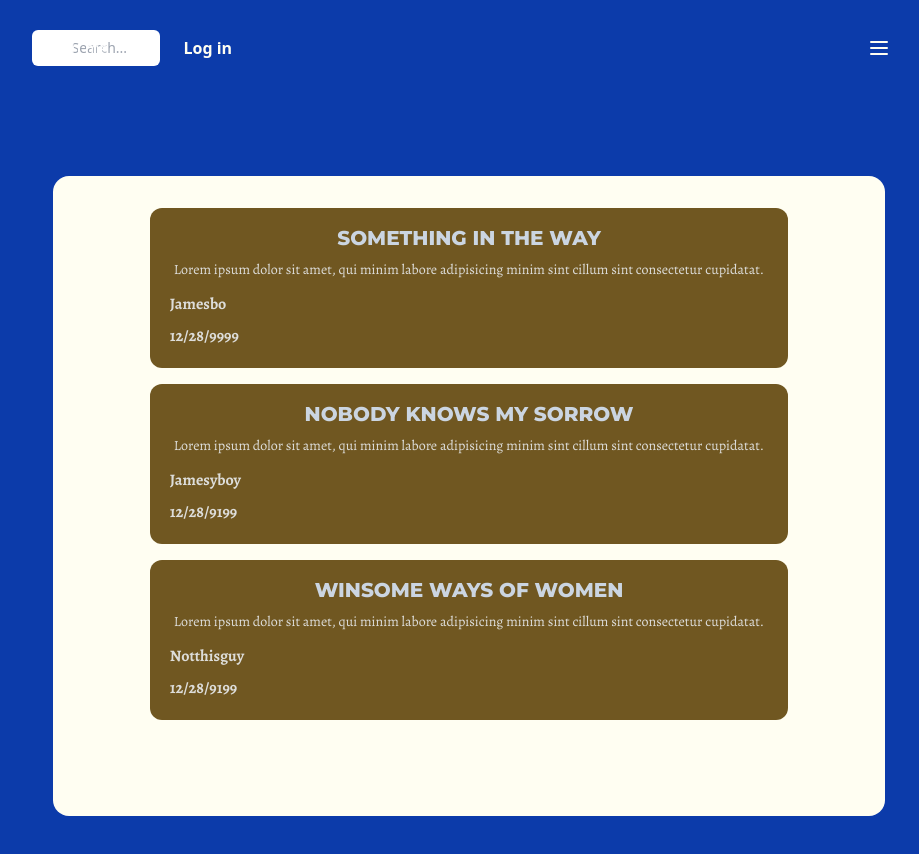
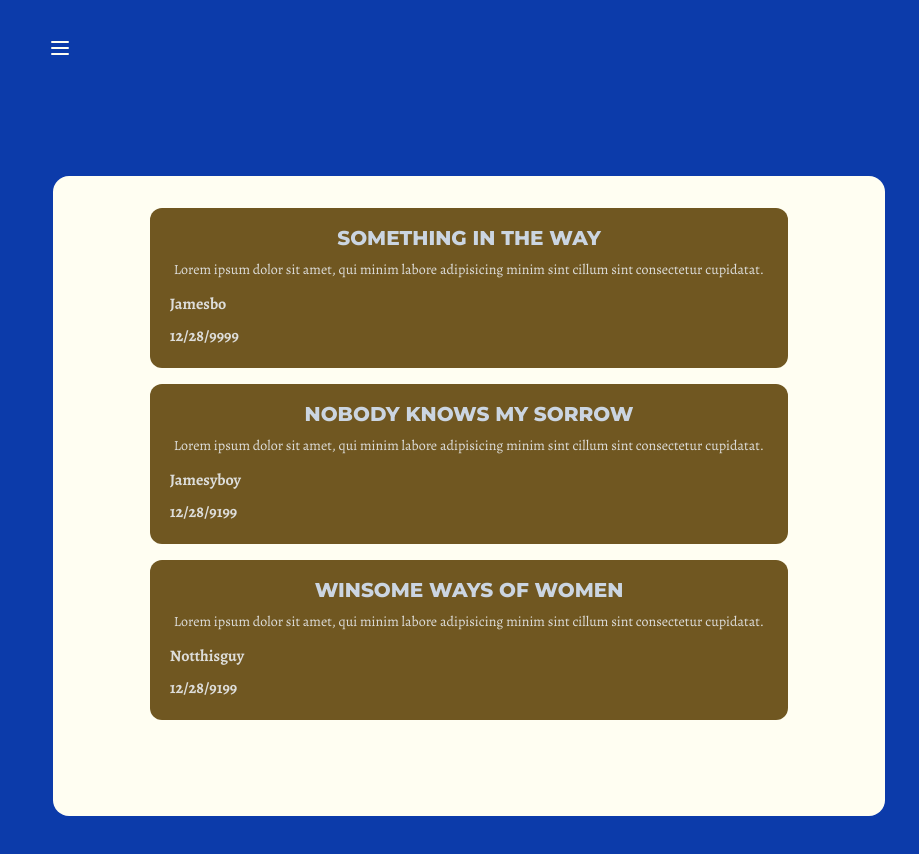
Before and after one commit to CodeWarrior-debug/dev-devo-blog, a Next.js app: page / in a window 1280 px wide. Shown: the top 854 px of the page, without its empty margins (171-1090 px from the left). Built offline with nearby package versions, Linux system fonts and the light colour scheme.

Commit message:
going nicely

```diff
--- a/components/Header.js
+++ b/components/Header.js
@@ -35,28 +35,28 @@ const Header = () => {
 				<a rel="noopener noreferrer" href="/search" className="flex items-center px-4 -mb-1 border-b-2 dark:border-transparent dark:text-violet-400 dark:border-violet-400">
                     Search
                 </a>
-				<a rel="noopener noreferrer" href="/search" className="flex items-center px-4 -mb-1 border-b-2 dark:border-transparent dark:text-violet-400 dark:border-violet-400">
+				<a rel="noopener noreferrer" href="/login" className="flex items-center px-4 -mb-1 border-b-2 dark:border-transparent dark:text-violet-400 dark:border-violet-400">
                     Log In
                 </a>
 			</li>
 
 		</ul>
 
-		<div className="flex items-center md:space-x-4">
+		{/* <div className="flex items-center md:space-x-4">
 			<div className="relative">
 				<span className="absolute inset-y-0 left-0 flex items-center pl-2">
 					<button type="submit" title="Search" className="text-white p-1 focus:outline-none focus:ring">
-                        Push me
-						{/* <svg fill="currentColor" viewBox="0 0 512 512" className="w-4 h-4 dark:text-gray-100">
+
+						<svg fill="currentColor" viewBox="0 0 512 512" className="w-4 h-4 dark:text-gray-100">
 							<path d="M479.6,399.716l-81.084-81.084-62.368-25.767A175.014,175.014,0,0,0,368,192c0-97.047-78.953-176-176-176S16,94.953,16,192,94.953,368,192,368a175.034,175.034,0,0,0,101.619-32.377l25.7,62.2L400.4,478.911a56,56,0,1,0,79.2-79.195ZM48,192c0-79.4,64.6-144,144-144s144,64.6,144,144S271.4,336,192,336,48,271.4,48,192ZM456.971,456.284a24.028,24.028,0,0,1-33.942,0l-76.572-76.572-23.894-57.835L380.4,345.771l76.573,76.572A24.028,24.028,0,0,1,456.971,456.284Z"></path>
-						</svg> */}
+						</svg>
 					</button>
 				</span>
 				<input type="search" name="Search" placeholder="Search..." className="w-32 py-2 pl-10 text-sm rounded-md sm:w-auto focus:outline-none dark:bg-gray-800 dark:text-gray-100 focus:dark:bg-gray-900" />
 			</div>
 			<button type="button" className="px-6 py-2 font-semibold rounded lg:block dark:bg-violet-400 dark:text-gray-900">Log in</button>
-			{/* <button type="button" className="hidden px-6 py-2 font-semibold rounded lg:block dark:bg-violet-400 dark:text-gray-900">Log in</button> */}
-		</div>
+
+		</div> */}
 
 		<button title="Open menu" type="button" className="p-4 lg:hidden">
 			<svg xmlns="http://www.w3.org/2000/svg" onClick={showMenu} fill="none" viewBox="0 0 24 24" stroke="currentColor" className="w-6 h-6 dark:text-gray-100">
--- a/pages/index.js
+++ b/pages/index.js
@@ -82,7 +82,7 @@ comments:[]
         return(
           <>
           <div className='bg-[#705721] text-[#FFFEF2] p-4 rounded-xl mb-[1em] min-w-[16em]'>
-          <Link href={"blogs/" + connectedTitleUrl(blog.title,"_",blog.id)}>
+          <Link href={"blogs/" + connectedTitleUrl(blog.title, blog.id)}>
             <div className={cls(montserrat.className,'bg-brown-500 text-slate-300 uppercase text-center text-xl font-extrabold')}>
               {blog.title}
             </div>
--- a/pages/login.js
+++ b/pages/login.js
@@ -0,0 +1,11 @@
+import React from 'react'
+
+const Login = () => {
+  return (
+    <>
+      <h2>Placeholder login</h2>
+    </>
+  )
+}
+
+export default Login
```
